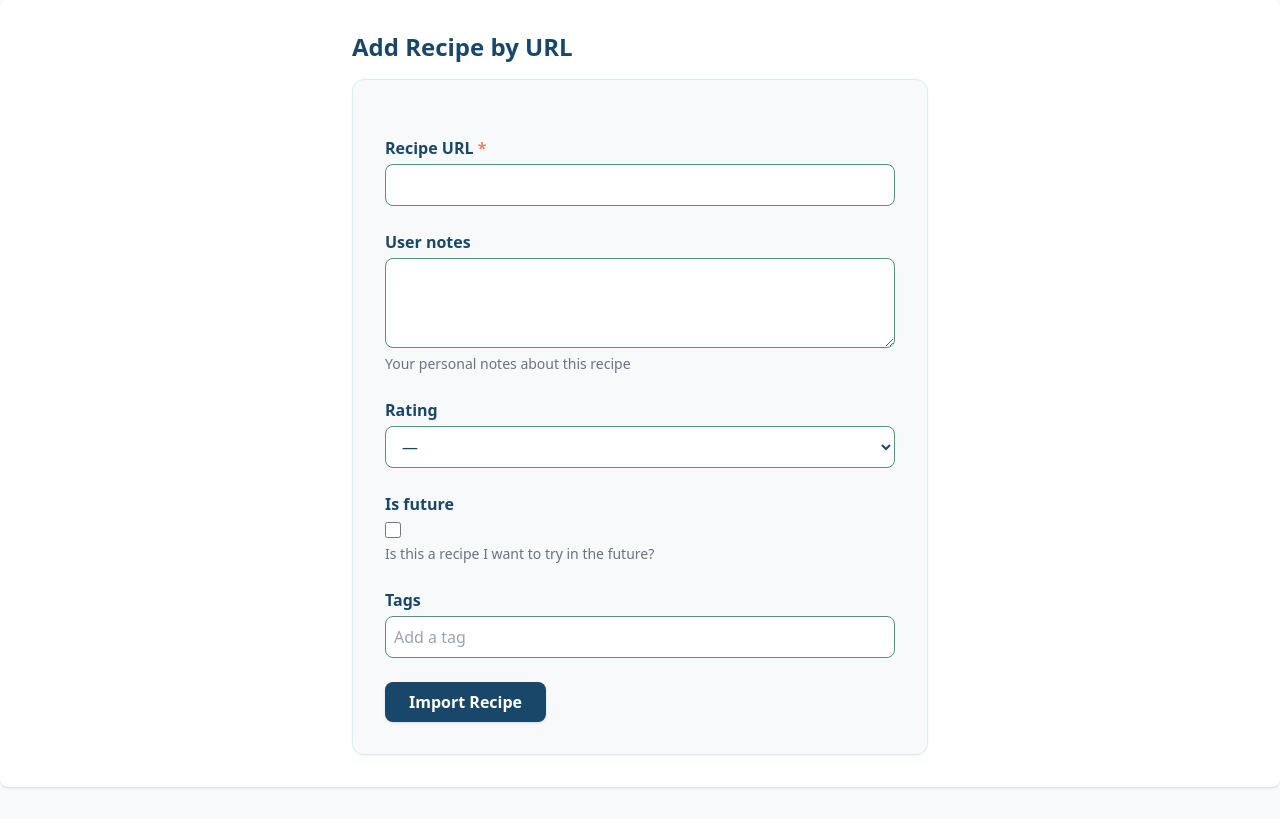
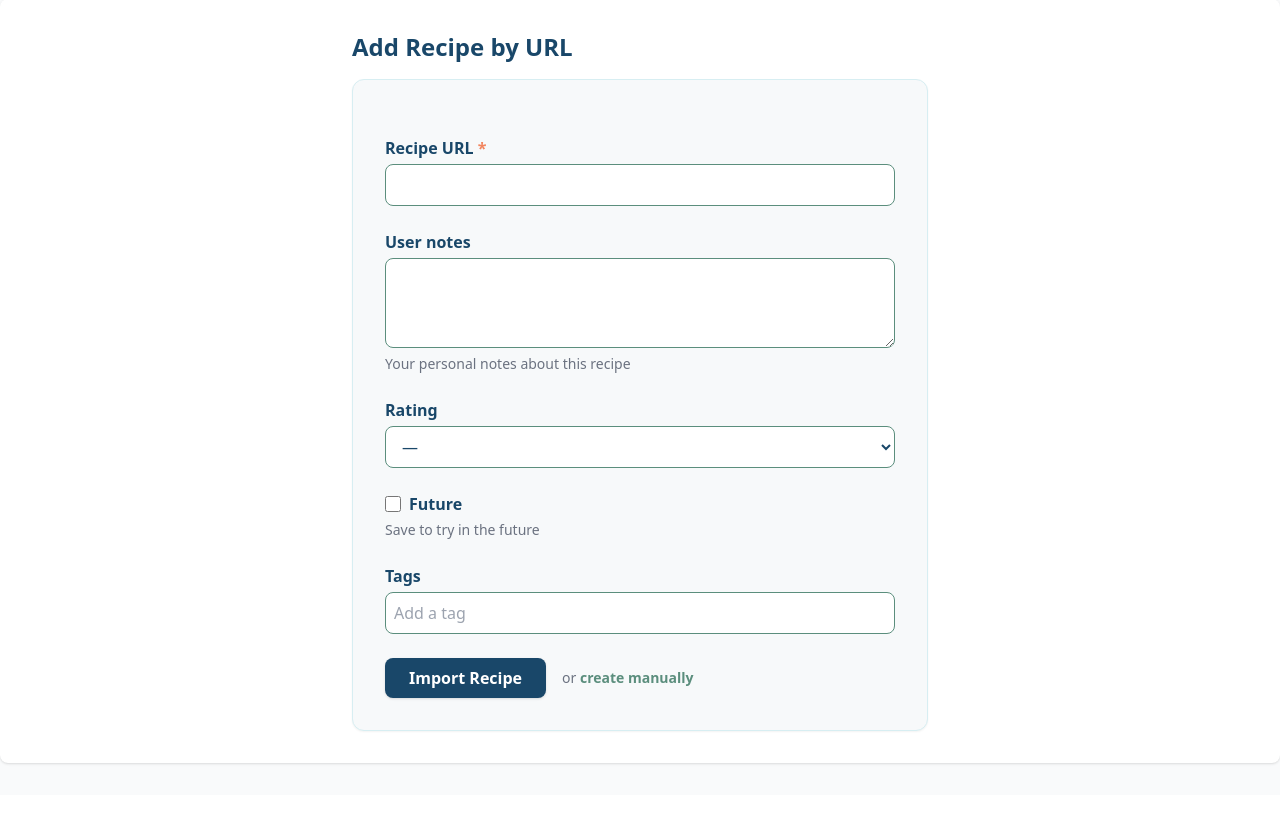
Before and after one commit to soehlert/KitchenClip, a Django app: page /add/ in a window 1280 px wide. Shown: the part 93-912 px from the top of the page. After the commit the page ends 858 px from the top, so only its background shows below. Run offline with Django 5.2, Linux system fonts and the light colour scheme; tables that the repository leaves empty hold one stand-in row (values such as "Sample post"); parts of the project's set-up code (start-up, migrations or seed data) failed here and were passed over; some libraries are stand-ins or nearby versions.

Commit message:
feat(manual): allow for manual recipe creation

```diff
--- a/recipes/forms.py
+++ b/recipes/forms.py
@@ -243,6 +243,15 @@ class RecipeManualForm(forms.ModelForm):
             "id": "id_tags",
         })
     )
+    original_url = forms.URLField(
+        required=False,
+        label="Original URL (optional)",
+        assume_scheme='https',
+        widget=forms.URLInput(attrs={
+            "class": "w-full px-3 py-2 border border-[#5B8E7D] rounded-lg bg-white focus:outline-none focus:ring-2 focus:ring-[#194769] text-[#194769]",
+            "placeholder": "https://example.com/recipe (optional)"
+        })
+    )
     image_url = forms.URLField(
         required=False,
         label="Image URL",
@@ -259,10 +268,6 @@ class RecipeManualForm(forms.ModelForm):
         widgets = {
             "title": forms.TextInput(attrs={
                 "class": "w-full px-3 py-2 border border-[#5B8E7D] rounded-lg bg-white focus:outline-none focus:ring-2 focus:ring-[#194769] text-[#194769]"
-            }),
-            "original_url": forms.URLInput(attrs={
-                "class": "w-full px-3 py-2 border border-[#5B8E7D] rounded-lg bg-white focus:outline-none focus:ring-2 focus:ring-[#194769] text-[#194769]",
-                "readonly": True
             }),
             "user_notes": forms.Textarea(attrs={
                 "class": "w-full px-3 py-2 border border-[#5B8E7D] rounded-lg bg-white focus:outline-none focus:ring-2 focus:ring-[#194769] text-[#194769]",
--- a/recipes/models.py
+++ b/recipes/models.py
@@ -44,8 +44,8 @@ class Recipe(models.Model):
         blank=True,
         related_name='recipes'
     )
-    is_future = models.BooleanField(default=False, help_text="Is this a recipe I want to try in the future?")
-    is_on_menu = models.BooleanField(default=False, help_text="Is this recipe currently on my weekly menu?")
+    is_future = models.BooleanField(default=False, help_text="Save to try in the future")
+    is_on_menu = models.BooleanField(default=False, help_text="Add to weekly menu")
 
     class Meta:
         ordering = ['-created_at']
--- a/templates/recipes/recipe_form.html
+++ b/templates/recipes/recipe_form.html
@@ -12,6 +12,19 @@
         {{ form.non_field_errors }}
           {% for field in form %}
           {% if field.name != "tags" %}
+            {% if field.name == "is_future" %}
+            <div class="mb-4">
+              <div class="flex items-center">
+                {{ field }}
+                <label for="{{ field.id_for_label }}" class="ml-2 block text-[#194769] font-semibold">
+                  Future
+                </label>
+              </div>
+              {% if field.help_text %}
+                <p class="text-sm text-gray-500 mt-1">{{ field.help_text }}</p>
+              {% endif %}
+            </div>
+            {% else %}
             <div>
               <label for="{{ field.id_for_label }}" class="block text-[#194769] font-semibold mb-1">
                 {{ field.label }}
@@ -25,6 +38,7 @@
                 <p class="text-sm text-[#F2855E]">{{ error }}</p>
               {% endfor %}
             </div>
+            {% endif %}
           {% endif %}
         {% endfor %}
         <div>
@@ -37,13 +51,17 @@
         </div>
       </form>
 
-      <div class="flex gap-4 mt-6">
+      <div class="flex gap-4 mt-6 items-center">
           <button type="submit" form="recipe-form" class="bg-[#194769] hover:bg-[#5B8E7D] text-white font-semibold px-6 py-2 rounded-lg shadow transition">
               {{ button_text }}
           </button>
 
+          {% if not recipe %}
+          <span class="text-sm text-gray-500">or <a href="{% url 'recipes:manual_add' %}" class="text-[#5B8E7D] hover:underline font-semibold">create manually</a></span>
+          {% endif %}
+
           {% if show_delete and recipe %}
-          <form method="post" action="{% url 'recipes:delete_recipe' recipe.id %}" class="inline">
+          <form method="post" action="{% url 'recipes:delete_recipe' recipe.id %}" class="inline ml-auto">
               {% csrf_token %}
               <button type="submit" class="bg-[#F2855E] hover:bg-[#5B8E7D] text-white font-semibold px-6 py-2 rounded-lg shadow transition"
                       onclick="return confirm('Are you sure you want to delete this recipe?')">
```
Also changed, not shown: templates/recipes/recipe_manual_form.html (+14 -0 lines).
